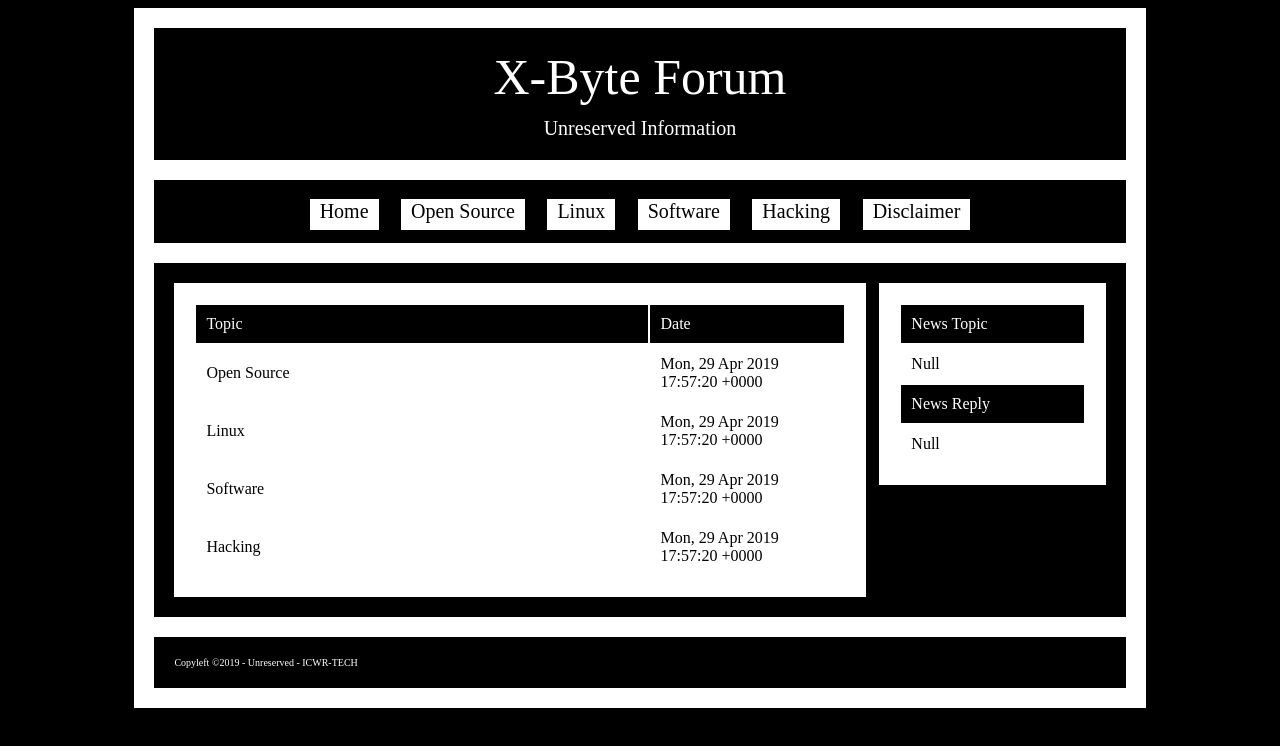
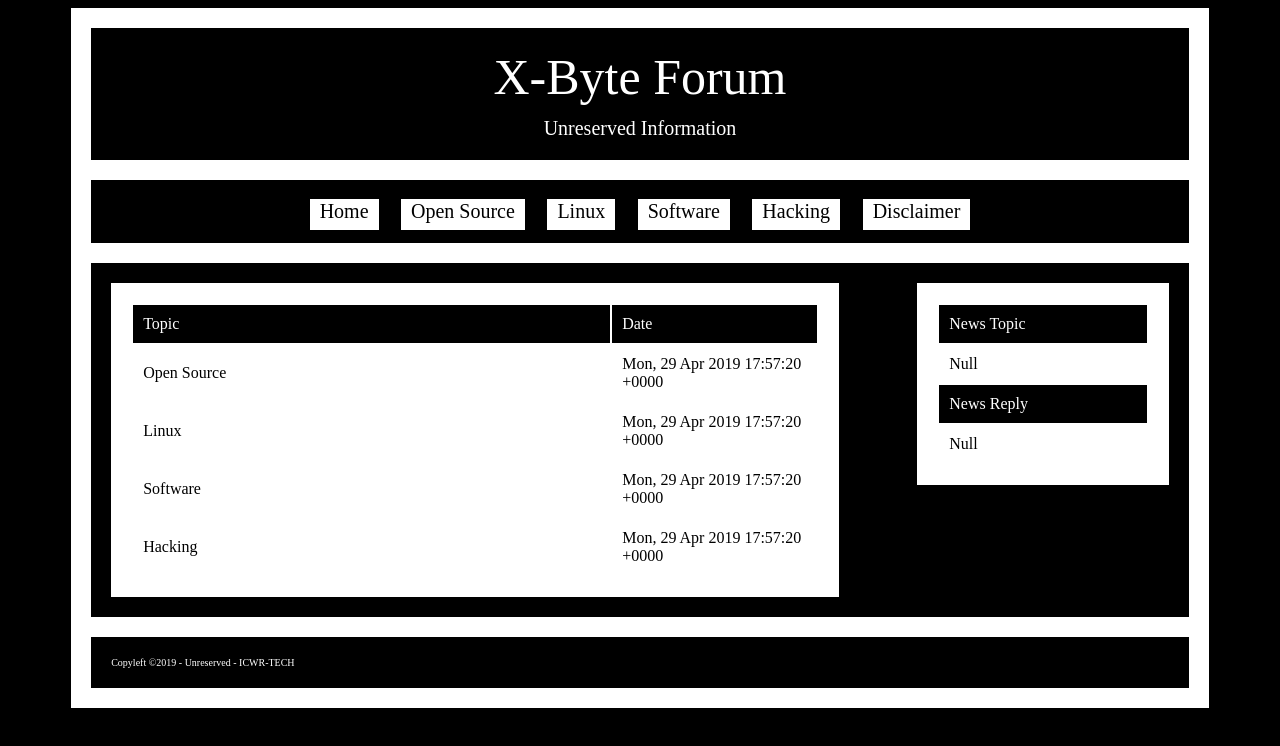
Before and after one commit to ICWR-TECH/X-Byte-Forum-Template, a plain HTML site: page index.html in a window 1280 px wide. Drawn offline with Linux system fonts and the light colour scheme.

Commit message:
Update style.css

```diff
--- a/style.css
+++ b/style.css
@@ -2,15 +2,13 @@
         background: black;
         font-size: 10px;
     }
-
     .total {
         margin: 0 auto;
-        width: 80%;
-        overflow: auto;
+        width: 90%;
+        overflow:  auto;
         background: white;
         color: black;
     }
-
     .judul {
         background: black;
         margin: 20px;
@@ -18,15 +16,12 @@
         color: white;
         text-align: center;
     }
-
     .font-judul {
         font-size: 50px;
     }
-
     .font-bawah-judul {
         font-size: 20px;
     }
-
     .menu {
         background: black;
         margin: 20px;
@@ -34,21 +29,18 @@
         color: white;
         text-align: center;
     }
-
     .menu a {
         text-decoration: none;
         color: black;
         font-size: 20px;
     }
-
-    .menu li {
+    .menu li{
         display: inline;
         background: white;
         padding: 10px;
         margin: 10px;
         color: white;
     }
-
     .tengah {
         overflow: auto;
         background: black;
@@ -56,19 +48,16 @@
         padding: 20px;
         color: white;
     }
-
     .tengah .judul-konten {
         background: black;
         color: white;
         padding: 10px;
     }
-
     .tengah .isi-konten {
         background: white;
         color: black;
         padding: 10px;
     }
-
     .tengah .kiri {
         float: left;
         margin: 0 auto;
@@ -76,9 +65,8 @@
         padding: 20px;
         background: white;
         color: black;
-        width: 70%;
+        width: 65%;
     }
-
     .tengah .kanan {
         float: right;
         margin: 0 auto;
@@ -88,7 +76,6 @@
         color: black;
         width: 20%;
     }
-
     .copyleft {
         background: black;
         margin: 20px;
```
